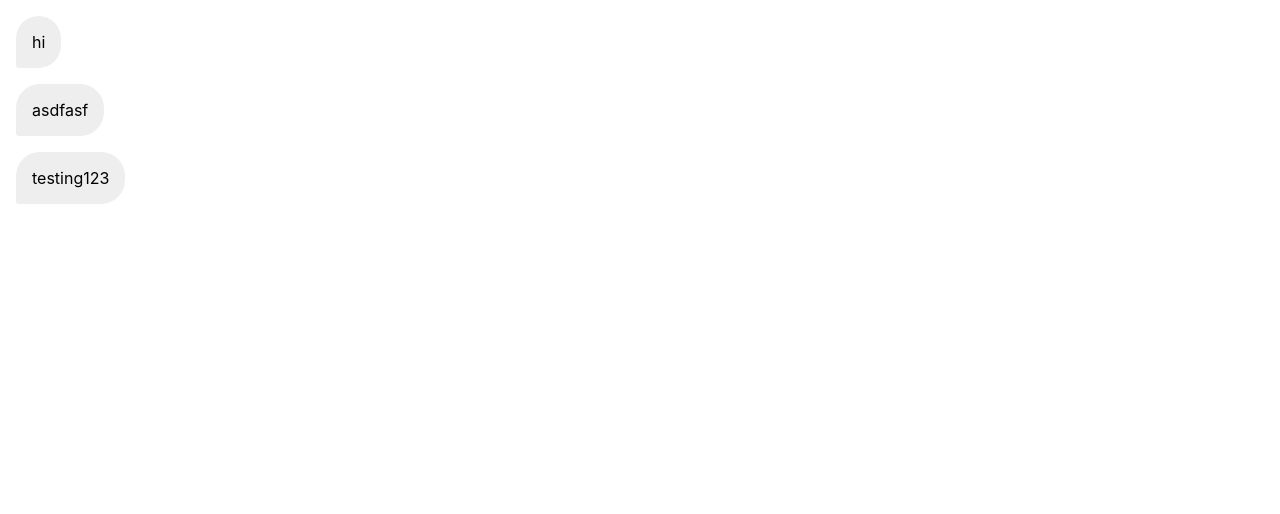
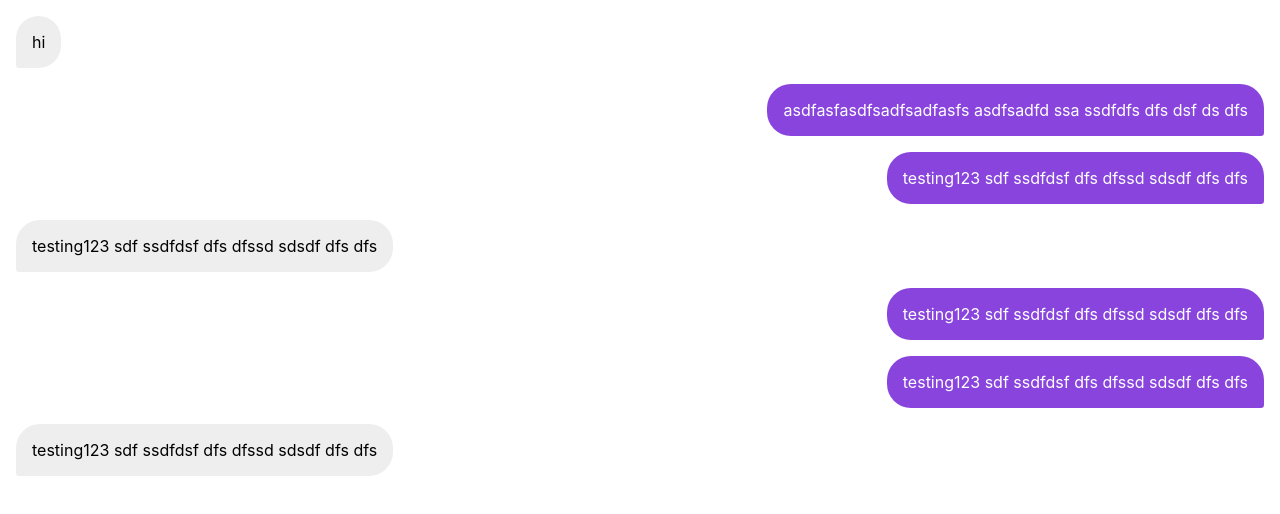
Before and after one commit to ConnorBach/shucks, a React (Create React App) app in the folder shucks-app/: page / in a window 1280 px wide. Shown: the top 514 px of the page. Built offline with nearby package versions, Linux system fonts and the light colour scheme.

Commit message:
message props.type

```diff
--- a/shucks-app/src/App.js
+++ b/shucks-app/src/App.js
@@ -7,9 +7,13 @@ class App extends Component {
   render() {
     return (
       <div className="App">
-        <Message message="hi"/>
-        <Message message="asdfasf" />
-        <Message message="testing123" />
+        <Message message="hi" type="recieved"/>
+        <Message message="asdfasfasdfsadfsadfasfs asdfsadfd ssa ssdfdfs  dfs dsf ds dfs" type="sent"/>
+        <Message message="testing123 sdf ssdfdsf dfs dfssd sdsdf dfs dfs" type="sent"/>
+        <Message message="testing123 sdf ssdfdsf dfs dfssd sdsdf dfs dfs" type="recieved"/>
+        <Message message="testing123 sdf ssdfdsf dfs dfssd sdsdf dfs dfs" type="sent"/>
+        <Message message="testing123 sdf ssdfdsf dfs dfssd sdsdf dfs dfs" type="sent"/>
+        <Message message="testing123 sdf ssdfdsf dfs dfssd sdsdf dfs dfs" type="recieved"/>
       </div>
     );
   }
--- a/shucks-app/src/Message.js
+++ b/shucks-app/src/Message.js
@@ -4,11 +4,12 @@ import './Message.css';
 class Message extends Component {
   constructor(props) {
     super(props);
+    this.type = props.type
   }
   render() {
     return (
       <div className="Message">
-        <div className="recieved">
+        <div className={this.props.type}>
           {this.props.message}
         </div>
         <br clear="all" />
```
